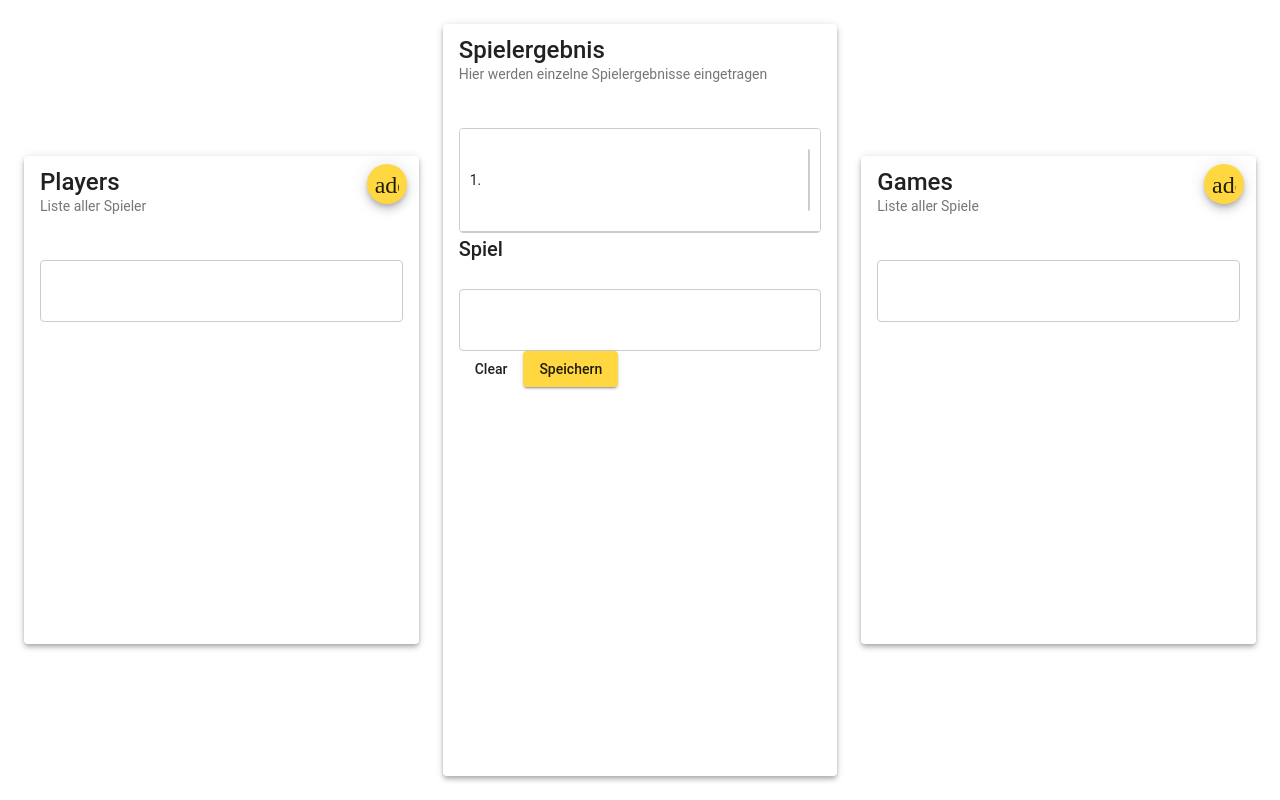
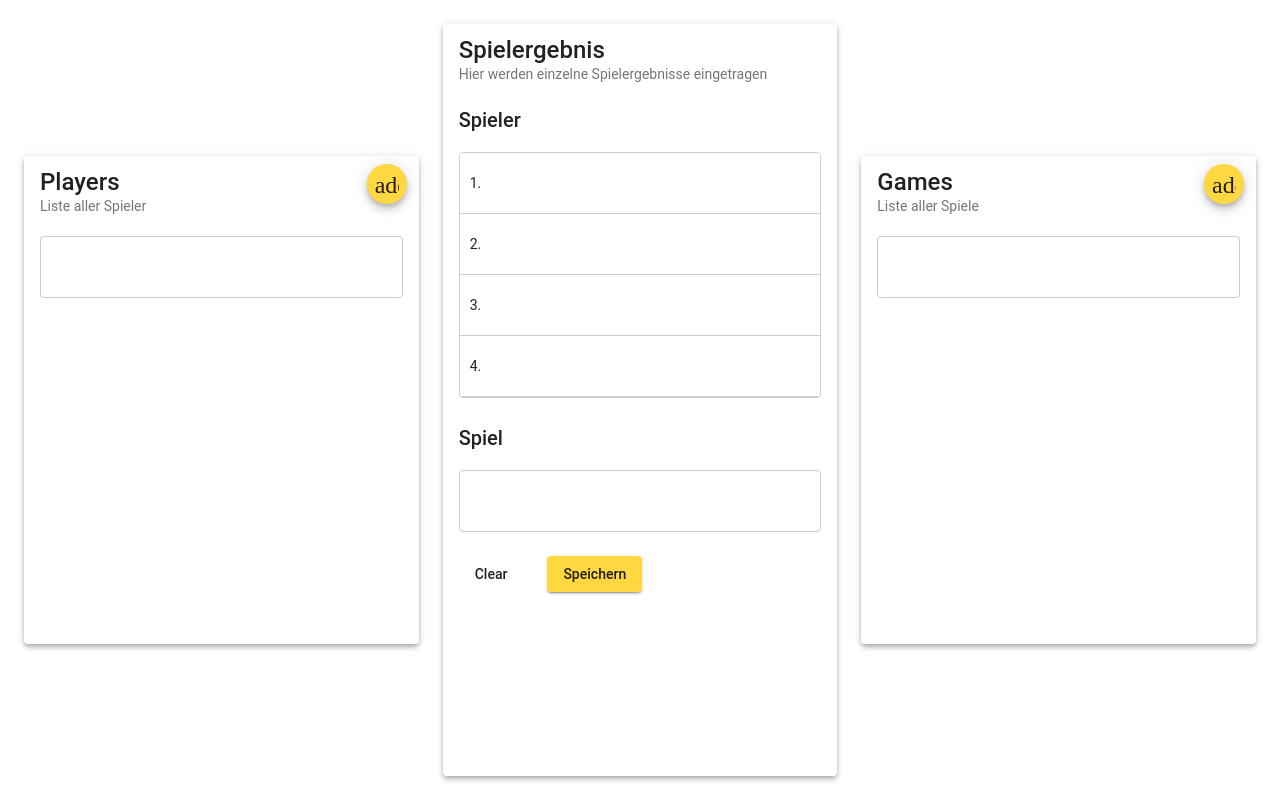
Before and after one commit to ngehlert/boardgame-tracker, an Angular app: page / in a window 1280 px wide. Built offline with nearby package versions, Linux system fonts and the light colour scheme; a web font is replaced by a local one.

Commit message:
added placement validation, more style improvements

```diff
--- a/src/app/app.component.html
+++ b/src/app/app.component.html
@@ -37,7 +37,14 @@
           class="list"
           cdkDropListSortingDisabled
         >
-          <div class="list-entry" *ngFor="let item of availablePlayers" cdkDrag>{{item.name}}</div>
+          <div
+            class="list-entry"
+            *ngFor="let item of availablePlayers"
+            cdkDrag
+          >
+            {{item.name}}
+            <div *cdkDragPreview class="list-entry list-entry--preview">{{item.name}}</div>
+          </div>
         </div>
       </div>
     </mat-card-content>
@@ -90,7 +97,14 @@
           class="list"
           cdkDropListSortingDisabled
         >
-          <div class="list-entry" *ngFor="let item of games" cdkDrag>{{item.name}} ({{item.duration}})</div>
+          <div
+            class="list-entry"
+            *ngFor="let item of games"
+            cdkDrag
+          >
+            {{item.name}} ({{item.duration}})
+            <div *cdkDragPreview class="list-entry list-entry--preview">{{item.name}} ({{item.duration}})</div>
+          </div>
         </div>
       </div>
     </mat-card-content>
@@ -99,6 +113,7 @@
     <mat-card-title>Spielergebnis</mat-card-title>
     <mat-card-subtitle>Hier werden einzelne Spielergebnisse eingetragen</mat-card-subtitle>
     <mat-card-content>
+      <h2>Spieler</h2>
       <div
         cdkDropList
         #placementsList="cdkDropList"
@@ -106,7 +121,11 @@
         class="list"
         (cdkDropListDropped)="dropPlayer($event)"
       >
-        <div class="list-entry" *ngFor="let placement of placements; let i = index" cdkDrag>
+        <div
+          class="list-entry list-entry--nested-list"
+          *ngFor="let placement of placements; let i = index"
+          cdkDrag
+        >
           {{i + 1}}.
           <div
             cdkDropList
@@ -122,11 +141,13 @@
               cdkDrag
               [cdkDragData]="i"
               (cdkDragDropped)="handleDropOutOfBound($event)"
-            >{{player.name}}</div>
+            >
+              {{player.name}}
+            </div>
           </div>
         </div>
       </div>
-      <h2>Spiel</h2>
+      <h2 style="margin-top: 24px;">Spiel</h2>
       <div
         cdkDropList
         #playedGameList="cdkDropList"
@@ -136,7 +157,11 @@
       >
         <div class="list-entry" cdkDrag *ngIf="playedGame">{{playedGame.name}}</div>
       </div>
-      <button mat-flat-button (click)="clearPlayedGame()">Clear</button>
+      <button
+        mat-flat-button
+        (click)="clearPlayedGame()"
+        style="margin: 24px 24px 0 0"
+      >Clear</button>
       <button mat-raised-button color="accent" (click)="savePlayedGame()">Speichern</button>
     </mat-card-content>
   </mat-card>
--- a/src/app/app.component.scss
+++ b/src/app/app.component.scss
@@ -54,7 +54,6 @@
   overflow: overlay;
   display: block;
   width: calc(100% - 2px);
-  margin-top: 24px !important;
 
   &--small {
     max-height: 340px;
@@ -73,11 +72,19 @@
   cursor: move;
   background: white;
   font-size: 14px;
+
+  &--nested-list {
+    padding: 0 10px;
+  }
+
+  &--preview {
+    padding: 14px 10px;
+    width: 200px;
+  }
 }
 
 .horizontal-list {
-  max-width: 100%;
-  border: solid 1px #ccc;
+  width: 100%;
   min-height: 60px;
   display: flex;
   flex-direction: row;
@@ -100,6 +107,10 @@
   font-size: 14px;
   flex-grow: 1;
   flex-basis: 0;
+
+  &:last-child {
+    border-right: none;
+  }
 }
 
 .content-wrapper {
@@ -117,16 +128,14 @@
 
 .cdk-drag-placeholder {
   opacity: 0;
+  height: 30px;
+  padding: 0;
 }
 
 .cdk-drag-animating {
   transition: transform 250ms cubic-bezier(0, 0, 0.2, 1);
 }
 
-.example-box:last-child {
-  border: none;
-}
-
-.example-list.cdk-drop-list-dragging .example-box:not(.cdk-drag-placeholder) {
+.list.cdk-drop-list-dragging .list-entry:not(.cdk-drag-placeholder) {
   transition: transform 250ms cubic-bezier(0, 0, 0.2, 1);
 }
--- a/src/app/app.component.ts
+++ b/src/app/app.component.ts
@@ -14,7 +14,7 @@ export class AppComponent {
   public availablePlayers: Array<Player> = []
   public games: Array<Game> = [];
 
-  public placements: Array<Array<Player>> = [[]]
+  public placements: Array<Array<Player>> = this.getEmptyPlacementsList();
   public playedGame: Game | null = null;
 
   public isAddingGameOpen: boolean = false;
@@ -73,6 +73,8 @@ export class AppComponent {
     if (this.placements[this.placements.length - 1].length > 0) {
       this.placements.push([]);
     }
+
+    this.validatePlacements();
   }
 
   public dropGame(event: CdkDragDrop<Array<Game>>) {
@@ -95,7 +97,7 @@ export class AppComponent {
 
   public clearPlayedGame(): void {
     this.playedGame = null;
-    this.placements = [[]];
+    this.placements = this.getEmptyPlacementsList();
     this.availablePlayers = [...this.players];
 
   }
@@ -137,4 +139,21 @@ export class AppComponent {
     // needed to properly set the available players list
     this.clearPlayedGame();
   }
+
+  private validatePlacements(): void {
+    this.placements.forEach((players: Array<Player>, index: number) => {
+      if (players.length <= 1) {
+        return;
+      }
+      for (let i: number = 1; i < players.length; i++) {
+        if ((this.placements[index + i] || []).length) {
+          this.placements.splice(index + 1, 0, []);
+        }
+      }
+    });
+  }
+
+  private getEmptyPlacementsList(): Array<Array<Player>> {
+    return [[], [], [], []]
+  }
 }
```
